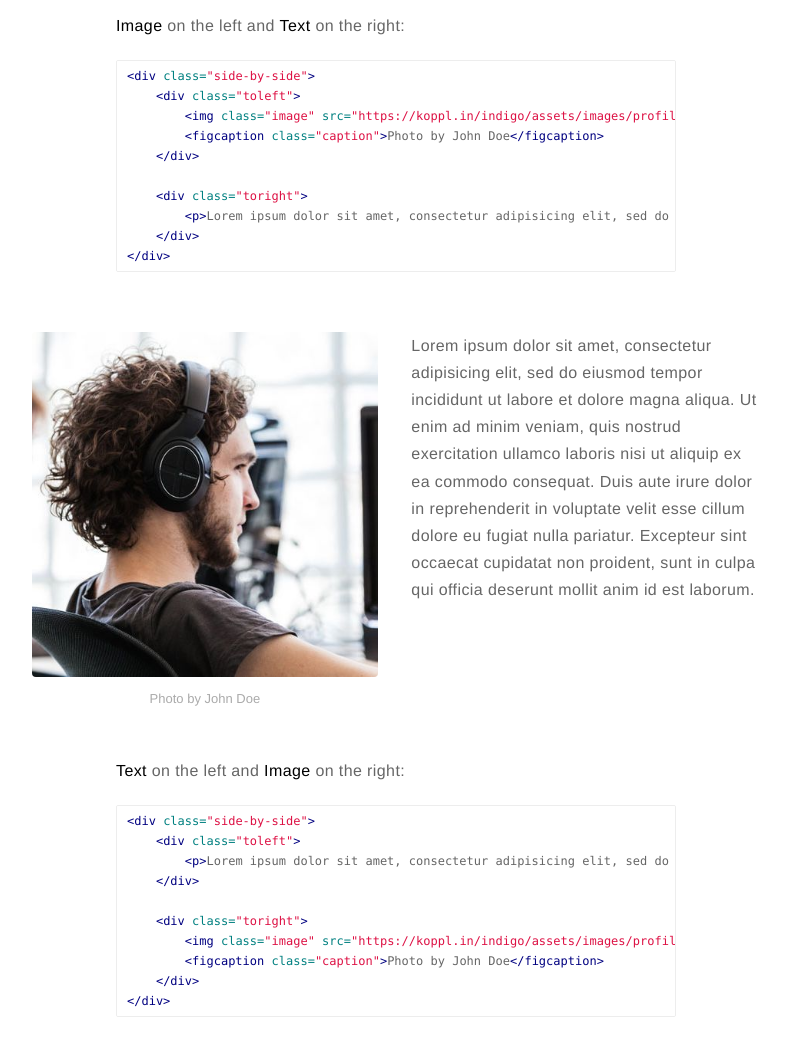
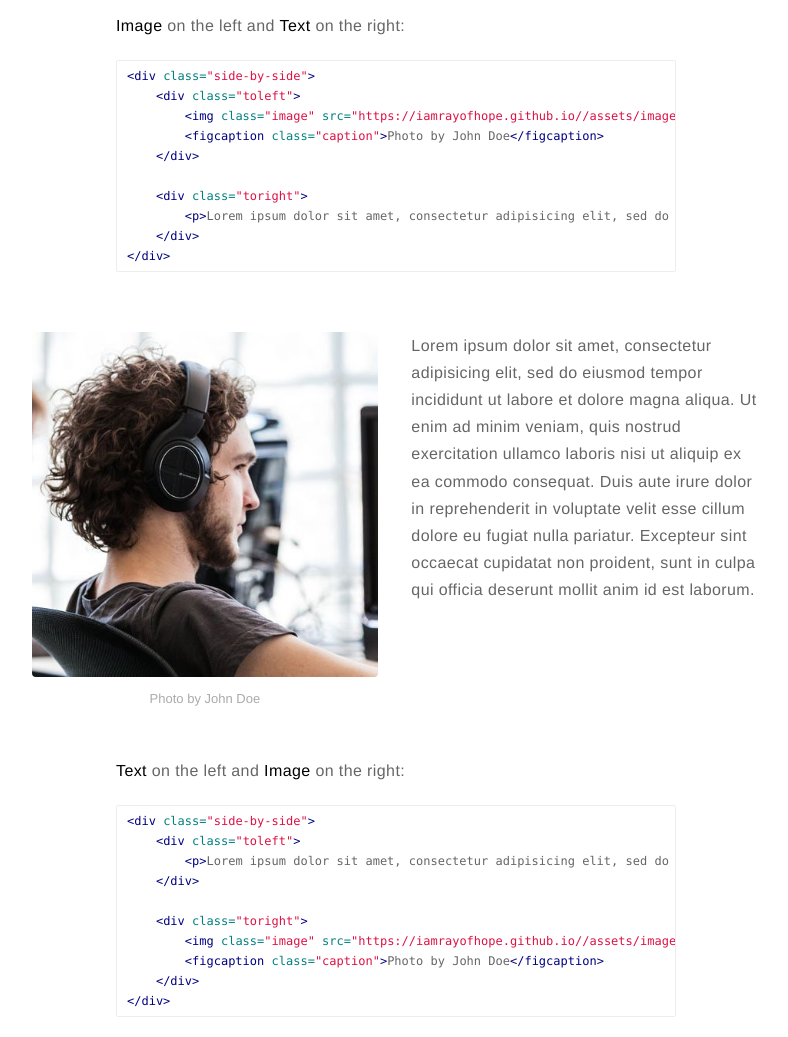
Before and after one commit to iamrayofhope/iamrayofhope.github.io, a Jekyll site: the page built from _posts/2015-02-24-markdown-extra-components.markdown, in a window 1280 px wide and 1400 px high, scrolled down 1068 px. Shown: the part 151-1188 px from the top of the window, without its empty margins (244-1032 px from the left). Built offline with Jekyll 4.4.1, drawn with Linux system fonts in a browser that asks for light colours; comment, search, counter and statistics services are not loaded; some of the changed lines change nothing that is shown.

Commit message:
Added Url

```diff
--- a/_config.yml
+++ b/_config.yml
@@ -16,7 +16,7 @@
 resume-external: true
 resume-url: https://google.com/?q=my+resume
 
-url: https://koppl.in/indigo
+url: https://iamrayofhope.github.io/
 # your url: http://USERNAME.github.io
 
 permalink: /:title/
```
